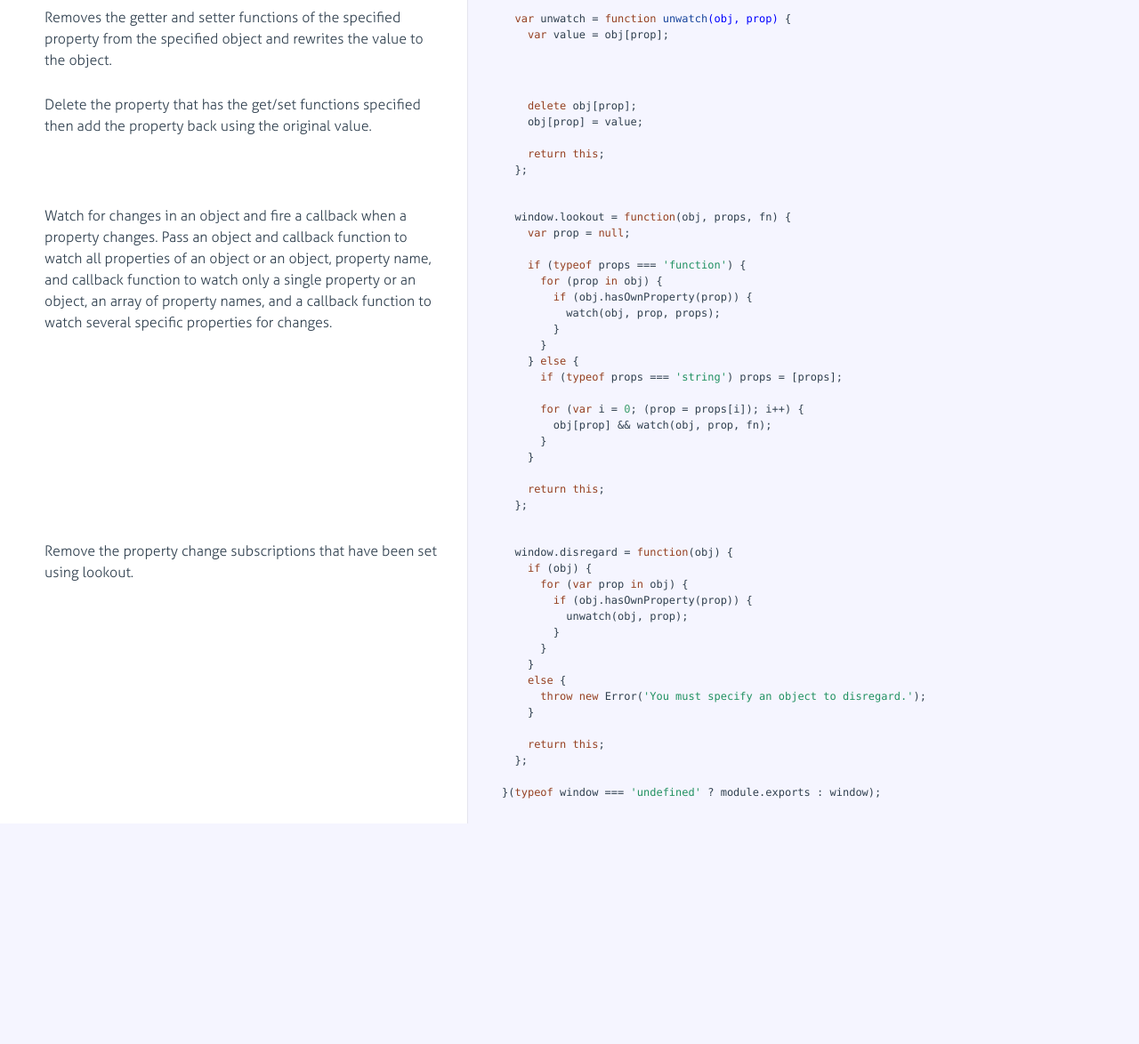
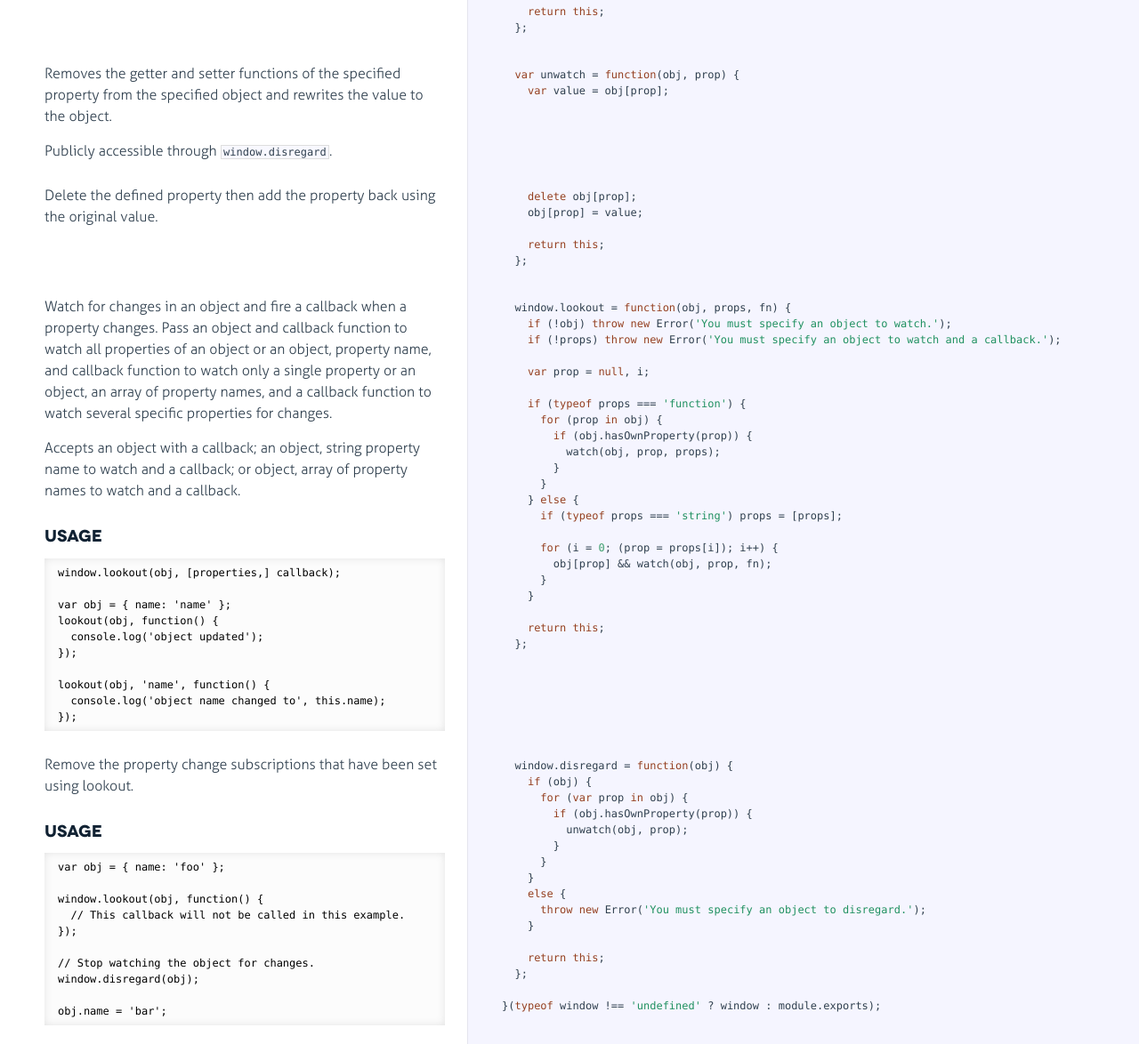
Before and after one commit to fiveisprime/lookout, a website: page docs/lookout.html in a window 1280 px wide. Shown: the part 862-2036 px from the top of the page at 89% size. Before the commit the page ends 1788 px from the top, so only its background shows below. Drawn offline with Linux system fonts and the light colour scheme.

Commit message:
Updated documentation (src and public).
Documentation and source now include examples for using each piece of
the lookout API. Added unit test for scoping of the callback.

```diff
--- a/docs/lookout.html
+++ b/docs/lookout.html
@@ -52,10 +52,11 @@ This function creates a property with get and set functions which
    fire the callback function when the set function is called
    making it possible to alert the caller that some property of the
    object has changed.</p>
+<p>Called from <code>window.lookout</code>.</p>
 
             </div>
 
-            <div class="content"><div class='highlight'><pre>  <span class="keyword">var</span> watch = <span class="function"><span class="keyword">function</span> <span class="title">watch</span><span class="params">(obj, prop, callback)</span> {</span>
+            <div class="content"><div class='highlight'><pre>  <span class="keyword">var</span> watch = <span class="keyword">function</span>(obj, prop, callback) {
     <span class="keyword">var</span> oldValue = obj[prop]
       , currentValue = oldValue
       , getter = <span class="keyword">function</span>() { <span class="keyword">return</span> currentValue; }
@@ -79,6 +80,8 @@ This function creates a property with get and set functions which
               <p>Attempt to delete the property. If this fails, the configurable
    flag is set to false which means that any changes to the property
    will throw a TypeError.</p>
+<p>Note that this means that older versions of Internet Explorer (IE6 and
+   IE7) will not work.</p>
 
             </div>
 
@@ -138,10 +141,11 @@ This function creates a property with get and set functions which
               </div>
               <p>Removes the getter and setter functions of the specified property
    from the specified object and rewrites the value to the object.</p>
+<p>Publicly accessible through <code>window.disregard</code>.</p>
 
             </div>
 
-            <div class="content"><div class='highlight'><pre>  <span class="keyword">var</span> unwatch = <span class="function"><span class="keyword">function</span> <span class="title">unwatch</span><span class="params">(obj, prop)</span> {</span>
+            <div class="content"><div class='highlight'><pre>  <span class="keyword">var</span> unwatch = <span class="keyword">function</span>(obj, prop) {
     <span class="keyword">var</span> value = obj[prop];</pre></div></div>
 
         </li>
@@ -153,8 +157,8 @@ This function creates a property with get and set functions which
               <div class="pilwrap ">
                 <a class="pilcrow" href="#section-7">&#182;</a>
               </div>
-              <p>Delete the property that has the get/set functions specified
-   then add the property back using the original value.</p>
+              <p>Delete the defined property then add the property back using the
+   original value.</p>
 
             </div>
 
@@ -179,11 +183,28 @@ Pass an object and callback function to watch all properties of an
    only a single property or an object, an array of property names,
    and a callback function to watch several specific properties for
    changes.</p>
+<p>Accepts an object with a callback; an object, string property name to watch
+   and a callback; or object, array of property names to watch and a
+   callback.</p>
+<h3>Usage</h3>
+<pre><code>window.lookout(obj, [properties,] callback);
+
+var obj = { name: &#39;name&#39; };
+lookout(obj, function() {
+  console.log(&#39;object updated&#39;);
+});
+
+lookout(obj, &#39;name&#39;, function() {
+  console.log(&#39;object name changed to&#39;, this.name);
+});</code></pre>
 
             </div>
 
             <div class="content"><div class='highlight'><pre>  window.lookout = <span class="keyword">function</span>(obj, props, fn) {
-    <span class="keyword">var</span> prop = <span class="literal">null</span>;
+    <span class="keyword">if</span> (!obj) <span class="keyword">throw</span> <span class="keyword">new</span> Error(<span class="string">'You must specify an object to watch.'</span>);
+    <span class="keyword">if</span> (!props) <span class="keyword">throw</span> <span class="keyword">new</span> Error(<span class="string">'You must specify an object to watch and a callback.'</span>);
+
+    <span class="keyword">var</span> prop = <span class="literal">null</span>, i;
 
     <span class="keyword">if</span> (<span class="keyword">typeof</span> props === <span class="string">'function'</span>) {
       <span class="keyword">for</span> (prop <span class="keyword">in</span> obj) {
@@ -194,7 +215,7 @@ Pass an object and callback function to watch all properties of an
     } <span class="keyword">else</span> {
       <span class="keyword">if</span> (<span class="keyword">typeof</span> props === <span class="string">'string'</span>) props = [props];
 
-      <span class="keyword">for</span> (<span class="keyword">var</span> i = <span class="number">0</span>; (prop = props[i]); i++) {
+      <span class="keyword">for</span> (i = <span class="number">0</span>; (prop = props[i]); i++) {
         obj[prop] &amp;&amp; watch(obj, prop, fn);
       }
     }
@@ -212,6 +233,17 @@ Pass an object and callback function to watch all properties of an
                 <a class="pilcrow" href="#section-9">&#182;</a>
               </div>
               <p>Remove the property change subscriptions that have been set using lookout.</p>
+<h3>Usage</h3>
+<pre><code>var obj = { name: &#39;foo&#39; };
+
+window.lookout(obj, function() {
+  // This callback will not be called in this example.
+});
+
+// Stop watching the object for changes.
+window.disregard(obj);
+
+obj.name = &#39;bar&#39;;</code></pre>
 
             </div>
 
@@ -230,7 +262,7 @@ Pass an object and callback function to watch all properties of an
     <span class="keyword">return</span> <span class="keyword">this</span>;
   };
 
-}(<span class="keyword">typeof</span> window === <span class="string">'undefined'</span> ? module.exports : window);</pre></div></div>
+}(<span class="keyword">typeof</span> window !== <span class="string">'undefined'</span> ? window : module.exports);</pre></div></div>
 
         </li>
 
```
Also changed, not shown: spec/lookout-spec.js (+23 -2 lines), src/lookout.js (+40 -3 lines), src/lookout.min.js.
